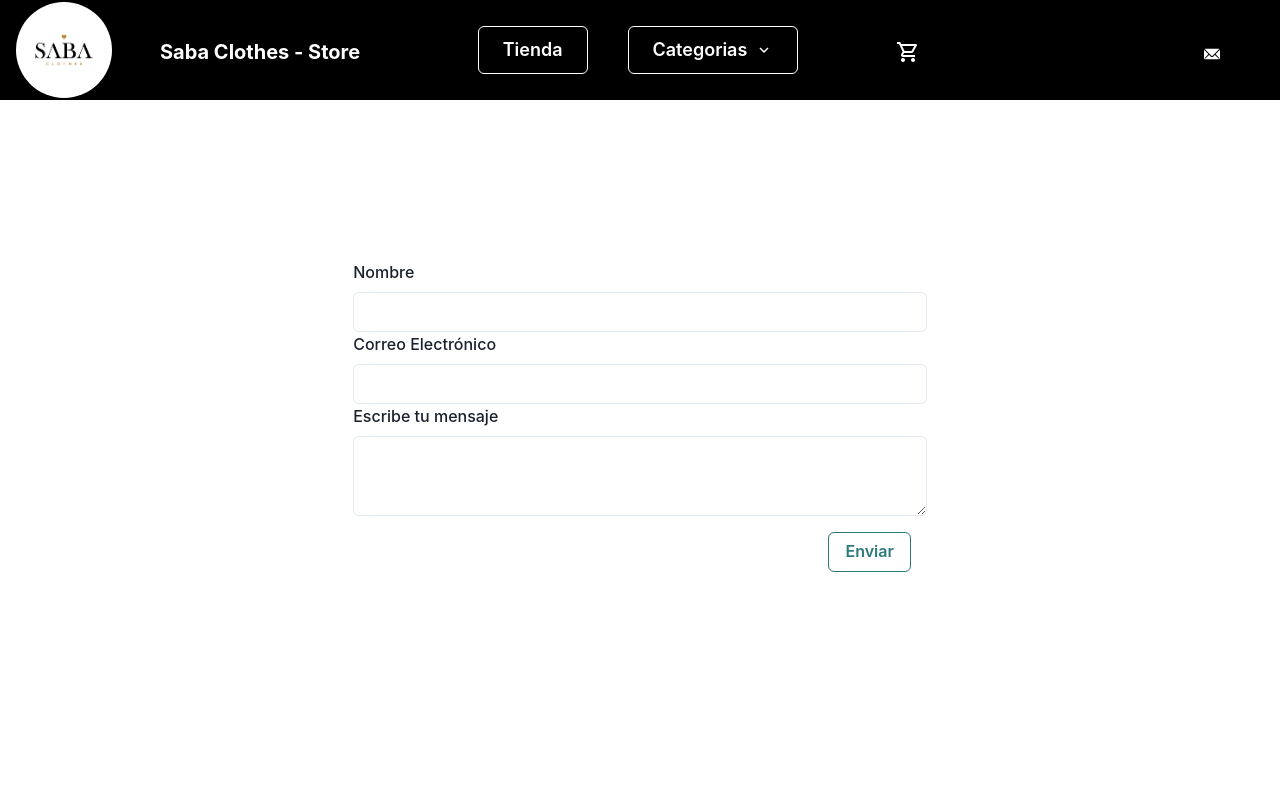
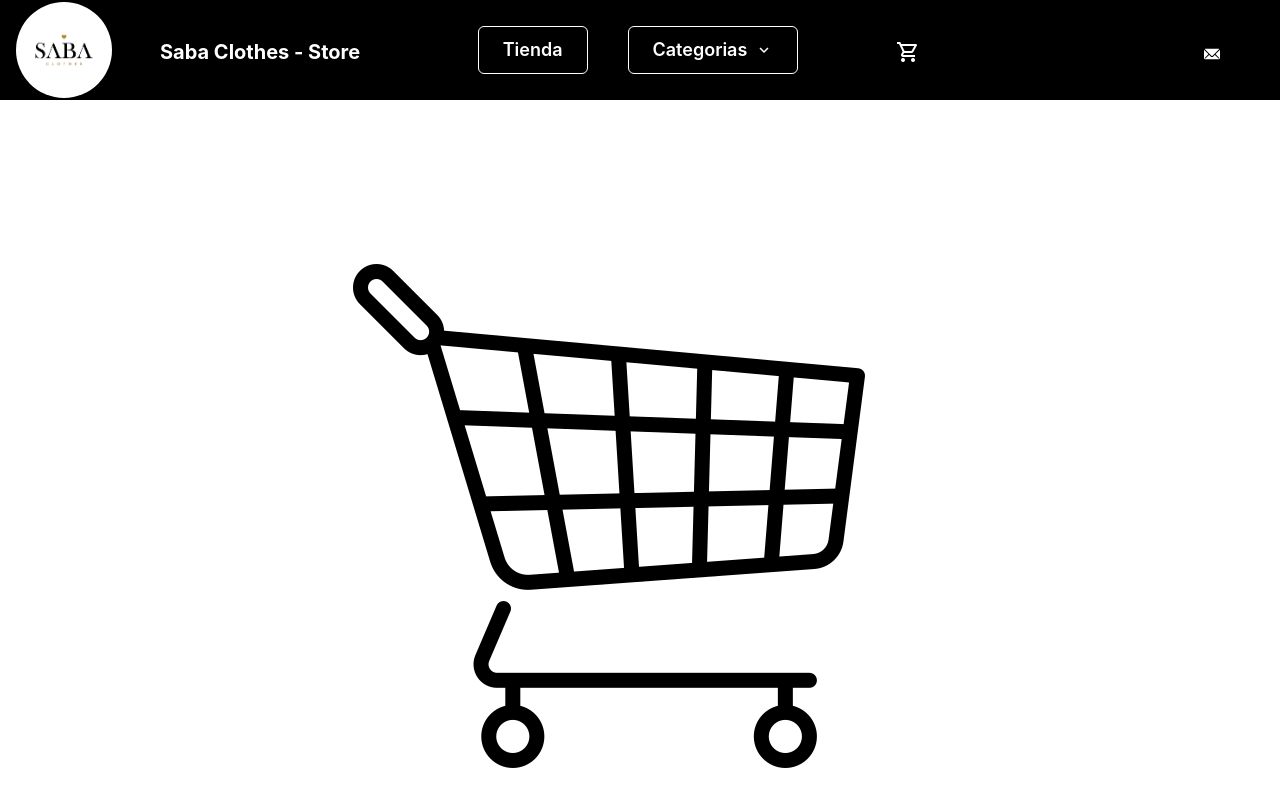
Before and after one commit to lauroware/LauroWare-ReactJS-SABASTORE, a React (Vite) app: page /cart in a window 1280 px wide. Shown: the top 806 px of the page. Built offline with nearby package versions, Linux system fonts and the light colour scheme.

Commit message:
ultimos cambios

```diff
--- a/src/App.jsx
+++ b/src/App.jsx
@@ -3,7 +3,8 @@ import ItemListContainer from "./components/ItemListContainer";
 import ItemDetailContainer from "./components/ItemDetailContainer";
 import NavBar from "./components/NavBar";
 import Welcome from "./components/Welcome";
-import Cart from "./components/Contact";
+import Cart from "./components/Cart";
+import Contact from "./components/Contact"
 
 function App() {
   return (
@@ -18,8 +19,8 @@ function App() {
           element={<ItemListContainer />}
         />
         <Route exact path="/item/:id" element={<ItemDetailContainer />} />
-
         <Route exact path="/cart" element={<Cart />} />
+        <Route exact path="/contact" element={<Contact />} />
       </Routes>
     </BrowserRouter>
   );
--- /dev/null
+++ b/src/components/Cart.jsx
@@ -0,0 +1,25 @@
+import {
+    FormControl,
+    FormLabel,
+    Input,
+    Button,
+    Container,
+    Box,
+    Flex,
+    Textarea,
+  } from "@chakra-ui/react";
+  import React from "react";
+
+  const Cart = () => {
+    return (
+      <Container className="cart-container">
+        <FormControl>
+          <Box>
+            <img src="/src/assets/carrito.png" alt="" />
+          </Box>
+        </FormControl>
+      </Container>
+    );
+  };
+
+  export default Cart;
--- a/src/components/Contact.jsx
+++ b/src/components/Contact.jsx
@@ -10,7 +10,7 @@ import {
   } from "@chakra-ui/react";
   import React from "react";
 
-  const Cart = () => {
+  const Contact = () => {
     return (
       <Container className="cart-container">
         <FormControl>
@@ -32,4 +32,4 @@ import {
     );
   };
 
-  export default Cart;
+  export default Contact;
--- a/src/components/NavBar.jsx
+++ b/src/components/NavBar.jsx
@@ -75,10 +75,12 @@ const NavBar = () => {
           </Box>
           <Spacer />
           <Box p="10" w="300px" h="100">
-              <CartWidget />
+              <Link to={"/cart"}>
+                  <CartWidget />
+              </Link>
           </Box>
           <Box p="10" w="100px" h="100">
-            <Link to={"/cart"}>
+            <Link to={"/contact"}>
               <EmailIcon />
             </Link>
           </Box>
```
